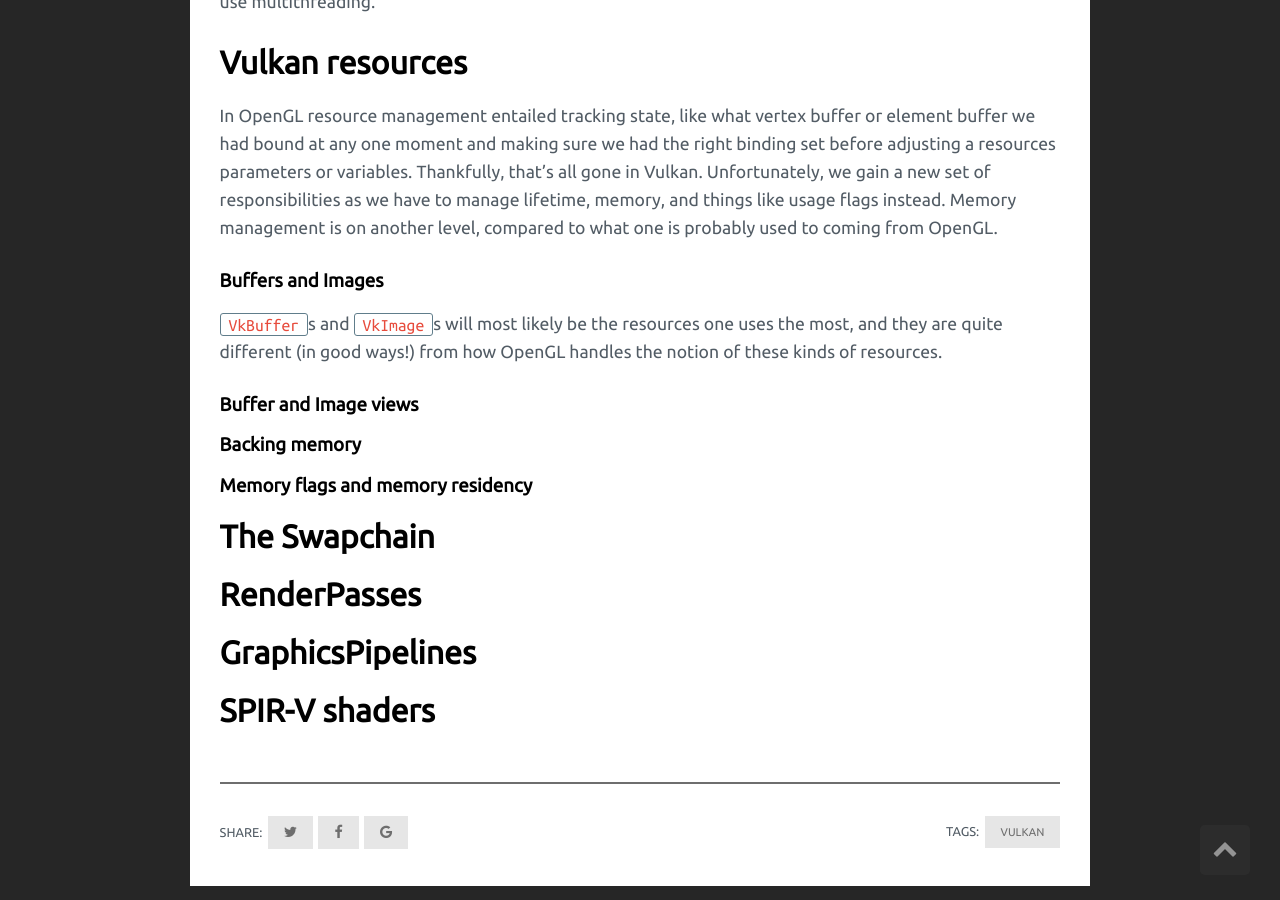
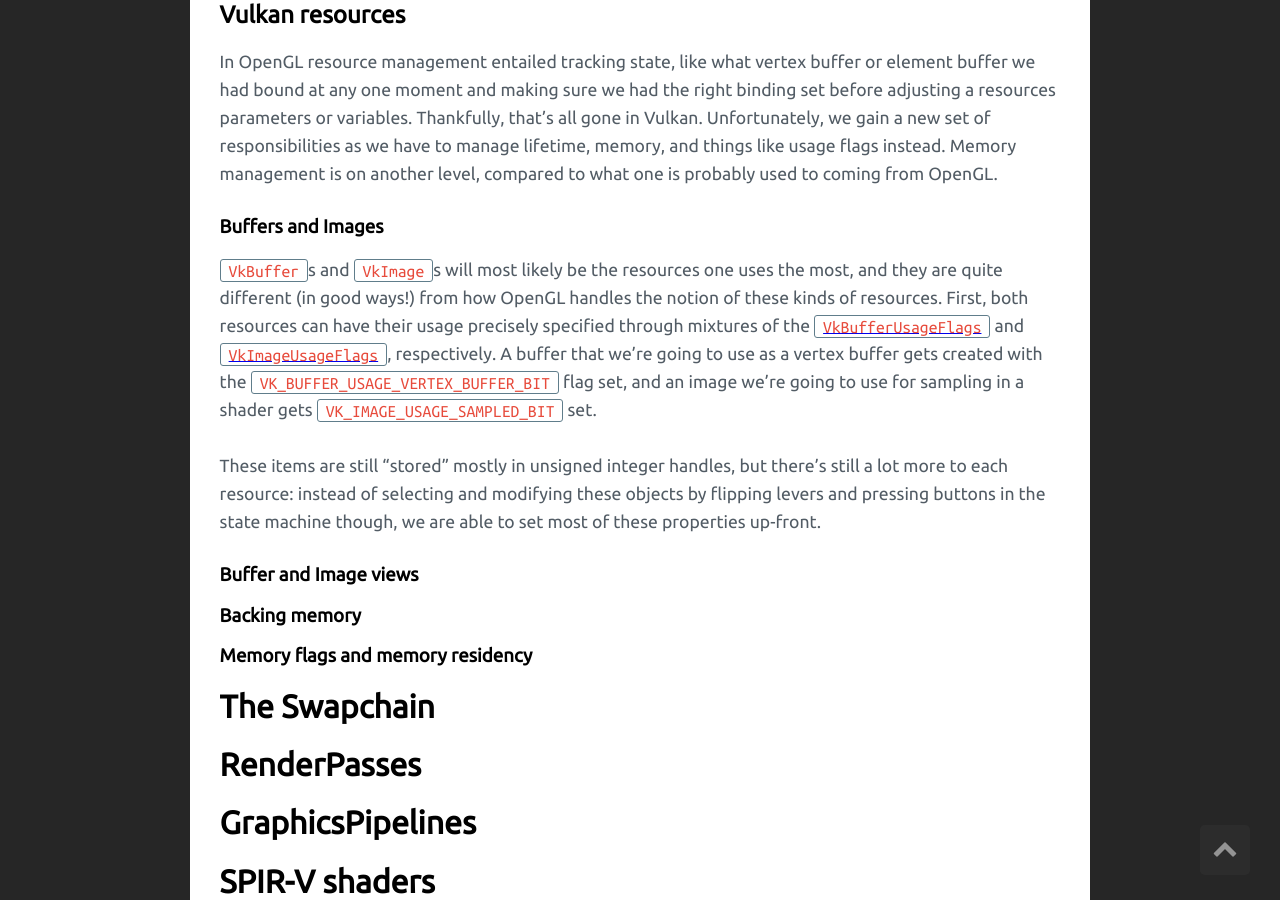
Before and after one commit to fuchstraumer/fuchstraumer.github.io, a Jekyll site: the page built from _posts/2018-6-1-Intro-To-Vulkan.md, in a window 1280 px wide and 900 px high, scrolled down 6925 px. Built offline with Jekyll 4.4.1, drawn with Linux system fonts in a browser that asks for light colours; comment, search, counter and statistics services are not loaded.

Commit message:
Updating intro article

```diff
--- a/_posts/2018-6-1-Intro-To-Vulkan.md
+++ b/_posts/2018-6-1-Intro-To-Vulkan.md
@@ -18,7 +18,7 @@ Regardless, in this post I'd like to walk through Vulkan a bit. Think of it as a
 and educate those who haven't used this API about it's various elements, realities, and details. It's not substitute
 for actually using the API, but I hope it might help prime one's brain with some introductory knowledge and ideas!
 
-# The Origin Story
+## The Origin Story
 
 I chose to start learning Vulkan after I was having issues getting CUDA and OpenGL to play nice -
 I was at the time generating procedural noise using CUDA, and even my (in hindsight) naive and suboptimal
@@ -52,7 +52,7 @@ shim is probably next (and may appear sooner than we expect).
 Also, I probably have an issue with self-loathing. I started programming by learning C++ and then decided I was
 going to learn Vulkan. Healthy people don't do these things ;)
 
-# Vulkan objects - common traits
+## Vulkan objects - common traits
 
 Most objects in Vulkan take some kind of `createInfo` structure pointer in their creation functions. These structures specify
 various attributes of the object that won't (usually) be allowed to change during use. Some of these are simple attributes that
@@ -74,7 +74,7 @@ Creation and destruction functions also take a `VkAllocationCallbacks*` paramete
 memory allocation functions to use for CPU-side resources. I've not yet seen a major need for this, and honestly have it forced to `nullptr`
 in most of my code (though that's something I'd like to change soon). If anyone has seen a major benefit to using these, please let me know.
 
-# The Core Vulkan objects
+## The Core Vulkan objects
 
 ### The Instance
 
@@ -163,7 +163,7 @@ and it's also another place where we enable certain extensions at a device-level
 (i.e, enable) for the logical device we're creating (still limited by the physical device's maximum) and create an array of priorities for each queue -
 letting us break down in even more detail how queue submissions are handled. This usually isn't necessary, however.
 
-# How well can Vulkan be multithreaded and parallelized?
+## How well can Vulkan be multithreaded and parallelized?
 
 In short, positively. In OpenGL, threading required complex juggling of OpenGL contexts - somewhat akin to the previous three classes all tied together. But
 resources on one thread really belonged to a given context so ownership had to be handled carefully and usually required extensions like direct state access
@@ -175,7 +175,7 @@ Whereas OpenGL is a series of streets with a sophisticated array of traffic ligh
 That does, however, mean that the burden of constructing all this synchronization and safety infrastructure now falls on us as users of the API. If nothing
 else, the best news is that we don't need to fight the APIs entire history, legacy, and design to use multithreading.
 
-# Vulkan resources
+## Vulkan resources
 
 In OpenGL resource management entailed tracking state, like what vertex buffer or element buffer we had bound at any one moment and making sure we had the
 right binding set before adjusting a resources parameters or variables. Thankfully, that's all gone in Vulkan. Unfortunately, we gain a new set of
@@ -185,7 +185,12 @@ is probably used to coming from OpenGL.
 ### Buffers and Images
 
 `VkBuffer`s and `VkImage`s will most likely be the resources one uses the most, and they are quite different (in good ways!) from how OpenGL handles the
-notion of these kinds of resources.
+notion of these kinds of resources. First, both resources can have their usage precisely specified through mixtures of the [`VkBufferUsageFlags`](https://www.khronos.org/registry/vulkan/specs/1.1-extensions/man/html/VkBufferUsageFlagBits.html)  and [`VkImageUsageFlags`](https://www.khronos.org/registry/vulkan/specs/1.1-extensions/man/html/VkImageUsageFlagBits.html), respectively. A buffer that we're going to use as a vertex
+buffer gets created with the `VK_BUFFER_USAGE_VERTEX_BUFFER_BIT` flag set, and an image we're going to use for sampling in a shader gets
+`VK_IMAGE_USAGE_SAMPLED_BIT` set.
+
+These items are still "stored" mostly in unsigned integer handles, but there's still a lot more to each resource: instead of selecting and modifying
+these objects by flipping levers and pressing buttons in the state machine though, we are able to set most of these properties up-front.
 
 ### Buffer and Image views
 
```
Also changed, not shown: _posts/2018-6-3-Vulkan-Shader-System.md (added, +8 -0 lines).
